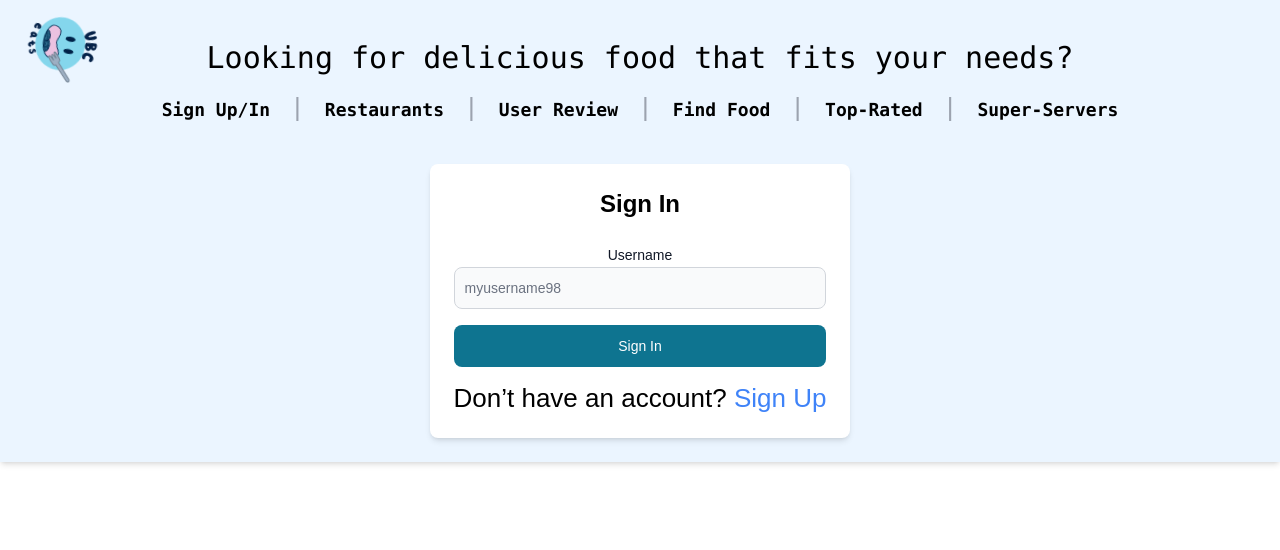
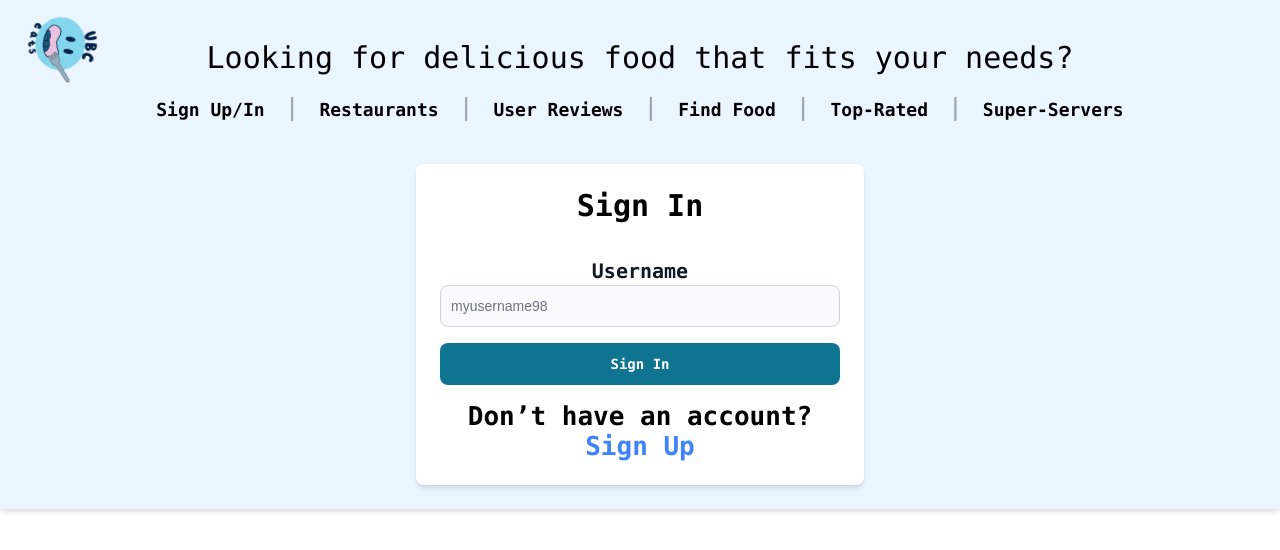
Before and after one commit to hesoru/UBC_Eats, a React (Create React App) app in the folder my-app/: page /signin in a window 1280 px wide. Shown: the top 550 px of the page. Built offline with nearby package versions, Linux system fonts and the light colour scheme.

Commit message:
Updated formatting of website (text changed to mono)

```diff
--- a/my-app/src/App.js
+++ b/my-app/src/App.js
@@ -30,7 +30,7 @@ function App() {
                               className="text-lg font-bold font-mono  hover:text-indigo-200 transition">Restaurants</Link>
                         <span className="mx-2 text-gray-400">|</span>
                         <Link to={`/user/${currentUser}`} className="text-lg font-bold font-mono  hover:text-indigo-200 transition">User
-                            Review</Link>
+                            Reviews</Link>
                         <span className="mx-2 text-gray-400">|</span>
                         {/* <Link to={`/menu/49.269235/-123.255589`} className="text-lg font-bold font-mono :text-indigo-200 transition">Menu
                             (Temp Link)</Link> |{' '} */}
--- a/my-app/src/components/SignIn.jsx
+++ b/my-app/src/components/SignIn.jsx
@@ -67,10 +67,10 @@ const SignIn = ({ setCurrentUser }) => {
 
     return (
         <div className="SignInBlock max-w-md mx-auto mt-10 p-6 bg-white rounded-lg shadow-md">
-            <h1 className="SignInHeader text-2xl font-semibold text-center mb-4">Sign In</h1>
+            <h1 style={{ marginBottom: '1em'}} className="text-3xl font-extrabold font-mono">Sign In</h1>
             <form onSubmit={handleSubmit}>
                 <div className="mb-4">
-                    <Label htmlFor="username">Username</Label>
+                    <Label htmlFor="username" className="text-xl font-extrabold font-mono">Username</Label>
                     <TextInput
                         id="username"
                         type="text"
@@ -80,12 +80,12 @@ const SignIn = ({ setCurrentUser }) => {
                         required
                     />
                 </div>
-                <Button type="submit" className="w-full">Sign In</Button>
+                <Button type="submit" className="text-xl font-extrabold font-mono w-full">Sign In</Button>
                 {errors.username && <p style={{ color: "red" }}>{errors.username}</p>}
                 {errors.doesNotExist && <p style={{ color: "red" }}>{errors.doesNotExist}</p>}
                 {/* {message && <p className="text-center text-red-500 mt-2">{message}</p>} */}
             </form>
-            <p className="text-center mt-4">
+            <p className="text-center mt-4 font-extrabold font-mono">
                 Don’t have an account?{" "}
                 <Link to="/signup" className="text-blue-500 hover:underline">Sign Up</Link>
             </p>
--- a/my-app/src/components/signup.jsx
+++ b/my-app/src/components/signup.jsx
@@ -189,10 +189,11 @@ const SignUp = ({setCurrentUser}) => {
     };
     return (
         <div className="SignupBlock max-w-md mx-auto mt-10 p-6 bg-white rounded-lg shadow-md">
-            <h1 className="SignupHeader text-2xl font-semibold text-center mb-4">Sign Up</h1>
+            <h1 style={{ marginBottom: '1em'}} className="text-3xl font-extrabold font-mono">Create Account</h1>
+            {/* <h1 className="SignupHeader text-2xl font-semibold text-center mb-4">Sign Up</h1> */}
             <form onSubmit={handleSubmit}>
                 <div className="mb-4">
-                    <Label htmlFor="first_name">First Name</Label>
+                    <Label htmlFor="first_name" className="text-xl font-extrabold font-mono">First Name</Label>
                     <TextInput
                         id="first_name"
                         type="text"
@@ -204,7 +205,7 @@ const SignUp = ({setCurrentUser}) => {
                     {errors.first_name && <p style={{ color: "red" }}>{errors.first_name}</p>}
                 </div>
                 <div className="mb-4">
-                    <Label htmlFor="last_name">Last Name</Label>
+                    <Label htmlFor="last_name" className="text-xl font-extrabold font-mono">Last Name</Label>
                     <TextInput
                         id="last_name"
                         type="text"
@@ -216,7 +217,7 @@ const SignUp = ({setCurrentUser}) => {
                     {errors.last_name && <p style={{ color: "red" }}>{errors.last_name}</p>}
                 </div>
                 <div className="mb-4">
-                    <Label htmlFor="email">Email</Label>
+                    <Label htmlFor="email" className="text-xl font-extrabold font-mono">Email</Label>
                     <TextInput
                         id="email"
                         type="email"
@@ -228,7 +229,7 @@ const SignUp = ({setCurrentUser}) => {
                     {errors.email && <p style={{ color: "red" }}>{errors.email}</p>}
                 </div>
                 <div className="mb-4">
-                    <Label htmlFor="username">Username</Label>
+                    <Label htmlFor="username" className="text-xl font-extrabold font-mono">Username</Label>
                     <TextInput
                         id="username"
                         type="text"
@@ -239,13 +240,13 @@ const SignUp = ({setCurrentUser}) => {
                     />
                     {errors.username && <p style={{ color: "red" }}>{errors.username}</p>}
                 </div>
-                <Button type="submit" className="w-full">Sign Up</Button>
+                <Button type="submit" className="text-xl font-extrabold font-mono w-full">Sign Up</Button>
                 {Object.keys(errors).map((key) => (
                     <p key={key} style={{ color: "red" }}>{errors[key]}</p>
                 ))}
                 {message && <p className="text-center text-red-500 mt-2">{message}</p>}
             </form>
-            <p className="text-center mt-4">
+            <p className="text-center mt-4 font-extrabold font-mono">
                 Already have an account?{" "}
                 <Link to="/signin" className="text-blue-500 hover:underline">Sign In</Link>
             </p>
--- a/my-app/src/containers/UserReview.js
+++ b/my-app/src/containers/UserReview.js
@@ -1,6 +1,7 @@
 import React, { useState,  useEffect} from "react";
 //import { Box, Typography, Button, TextField, Dialog, DialogActions, DialogContent, DialogTitle } from "@mui/material";
 import { useParams } from 'react-router-dom';
+import '../css/UserReview.css';
 import {deleteReview, fetchReviewContent, fetchUsersReviews, updateUserReview} from "../scripts";
 
 const UserReviews = ({initialReviews }) => {
@@ -98,7 +99,7 @@ const UserReviews = ({initialReviews }) => {
 
     return (
         <div style={styles.container}>
-            <h2 style={styles.heading}> {userName}'s Reviews</h2>
+            <h2 style={styles.heading} className="text-lg font-extrabold font-mono">{userName}'s Reviews</h2>
 
             {message && (
                 <div style={styles.message} className="bg-green-500 text-white p-2 mb-4">
@@ -106,6 +107,7 @@ const UserReviews = ({initialReviews }) => {
                 </div>
             )}
 
+        <ul className="review-list">
             {reviews.length > 0 ? (
                 reviews.map((review) => (
                     <div key={review.id} style={styles.reviewCard}>
@@ -125,6 +127,7 @@ const UserReviews = ({initialReviews }) => {
             ) : (
                 <p>No reviews available.</p>
             )}
+        </ul>
 
             {editDialogOpen && (
                 <div style={styles.dialogOverlay}>
--- /dev/null
+++ b/my-app/src/css/UserReview.css
@@ -0,0 +1,25 @@
+.review-list {
+    font-size: 18px;
+    font-family: monospace;
+}
+
+/* .super-servers-grid {
+    display: grid;
+    grid-template-columns: repeat(auto-fit, minmax(200px, 1fr));
+    gap: 16px;
+    padding: 16px;
+}
+
+.super-servers-item {
+    padding: 20px;
+    background-color: #fff;
+    border-radius: 10px;
+    box-shadow: 0 4px 6px rgba(0, 0, 0, 0.1);
+    font-size: 18px;
+    font-family: monospace;
+}
+
+.super-servers-item h3 {
+    font-size: 1.5rem;
+    color: #333;
+} */
```
